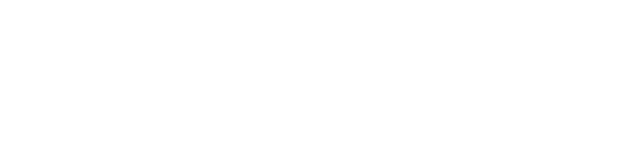
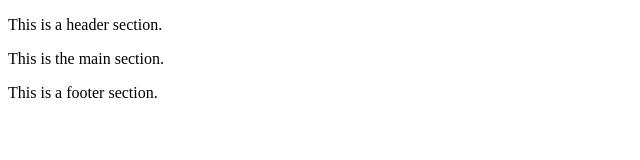
Before and after one commit to Nat34/Structure, a plain HTML site: page memorization.html in a window 1280 px wide. Shown: the whole page, without its empty margins (0-640 px from the left). Drawn offline with Linux system fonts and the light colour scheme.

Commit message:
adding and manipulating fonts

```diff
--- a/index.html
+++ b/index.html
@@ -4,7 +4,8 @@
 	<head>
 		<meta charset="utf-8"/>
 		<title>Amazeriffic</title>
-		<link href='https://fonts.googleapis.com/css?family=Denk+One' rel='stylesheet' type='text/css'>
+		<link href='https://fonts.googleapis.com/css?family=Ubuntu' rel='stylesheet' type='text/css'>
+		<link href='https://fonts.googleapis.com/css?family=Droid+Sans' rel='stylesheet' type='text/css'>
 		<link rel="stylesheet" type="text/css" href="style.css">
 		<link rel="stylesheet" type="text/css" href="reset.css">
 	</head>
--- a/memorization.html
+++ b/memorization.html
@@ -0,0 +1,17 @@
+<!DOCTYPE html>
+<html>
+	<head>
+		<title>Memorization</title>
+	</head>
+	<body>
+		<header>
+			<p>This is a header section.</p>
+		</header>
+		<main>
+			<p>This is the main section.</p>
+		</main>
+		<footer>
+			<p>This is a footer section.</p>
+		</footer>
+	</body>
+</html>
```
